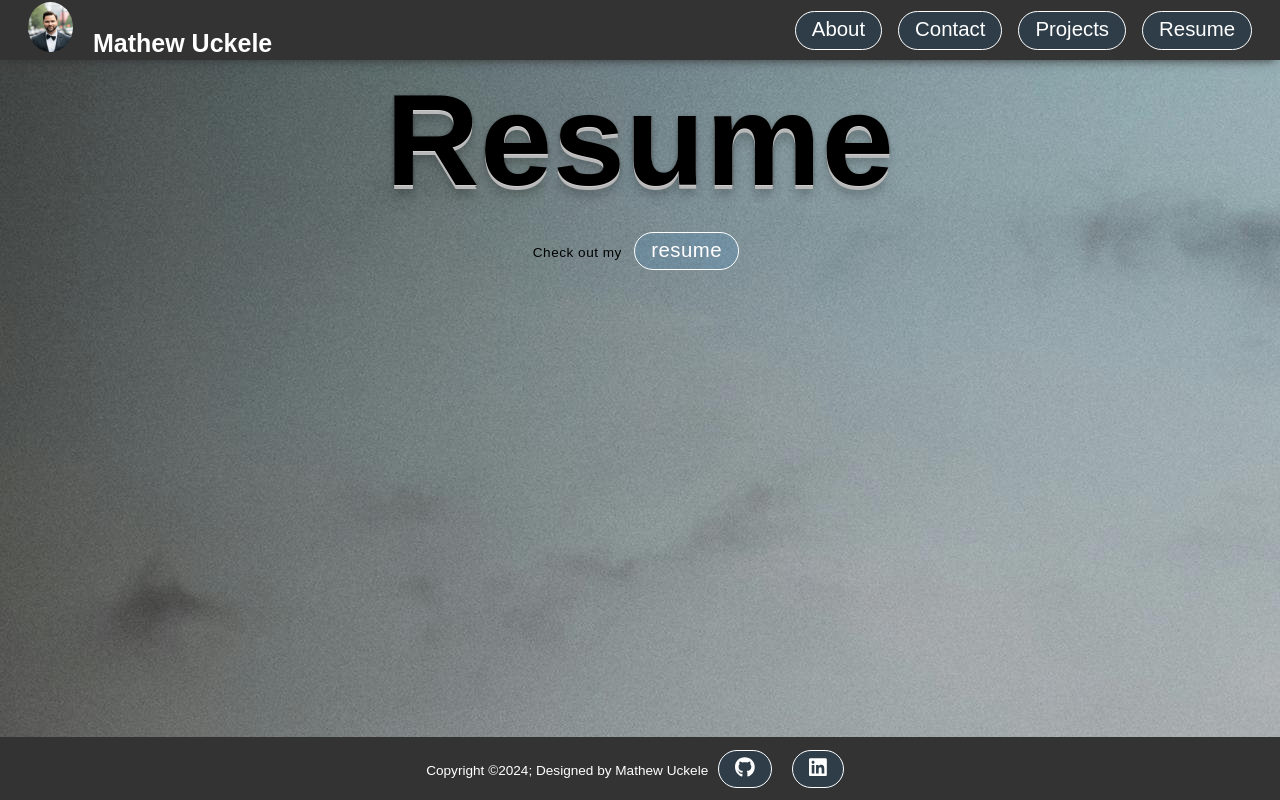
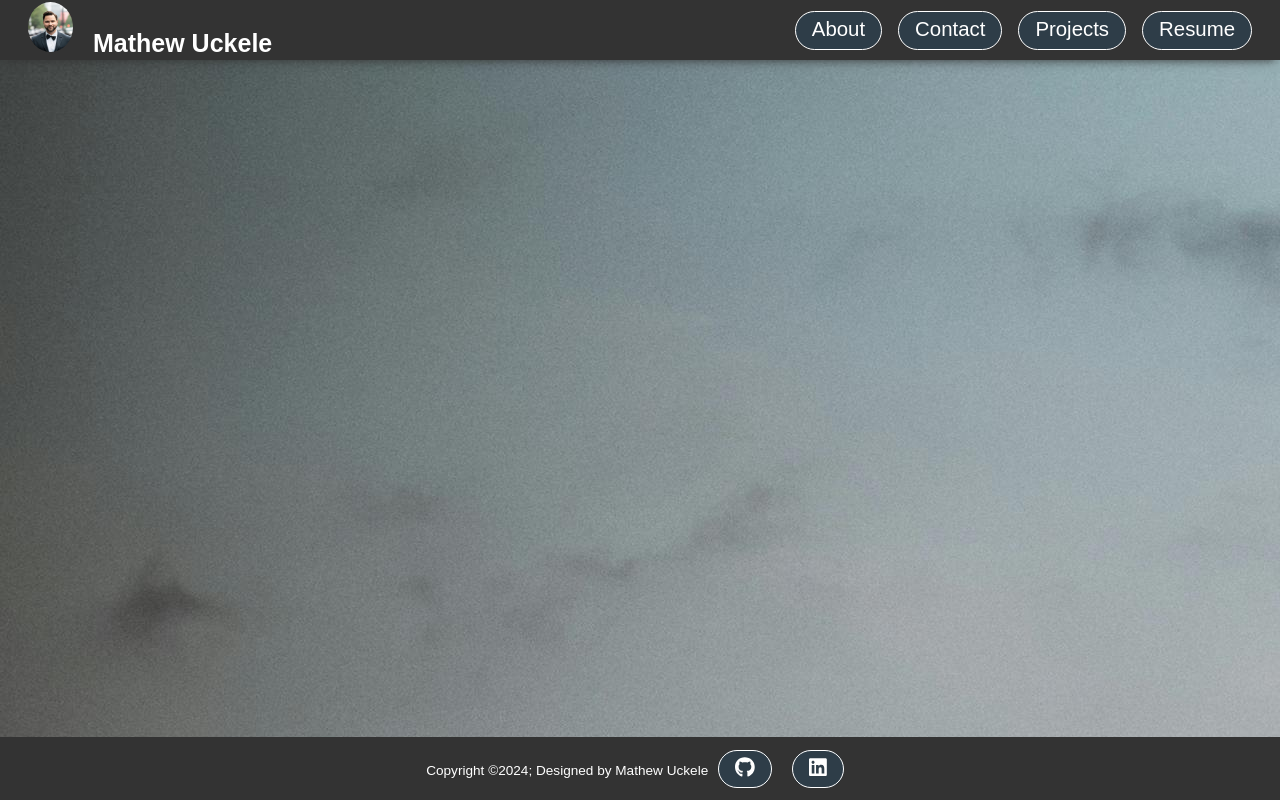
Before and after one commit to muckele/portfolio, a React (Vite) app: page /resume in a window 1280 px wide. Built offline with nearby package versions, Linux system fonts and the light colour scheme.

Commit message:
delete resume page and route, move resume tag to about section

```diff
--- a/src/App.jsx
+++ b/src/App.jsx
@@ -9,7 +9,6 @@ import Footer from './components/Footer.jsx'
 import HomePage from './pages/HomePage'
 import AboutPage from './pages/AboutPage'
 import ContactForm from './pages/ContactForm'
-import ResumePage from './pages/ResumePage'
 import ProjectsPage from './pages/ProjectsPage'
 
 function App() {
@@ -20,7 +19,6 @@ function App() {
         <Route path='/' element={<HomePage />} />
         <Route path='about' element={<AboutPage />} />
         <Route path='Projects' element={<ProjectsPage />} />
-        <Route path='resume' element={<ResumePage />} />
         <Route path='contact' element={<ContactForm />} />
       </Routes>
       <Footer />
--- a/src/pages/AboutPage.jsx
+++ b/src/pages/AboutPage.jsx
@@ -1,9 +1,15 @@
+import resume from '../assets/Mathew Uckele Resume 2024.pdf'
+
 function AboutPage() {
     return (
         <>
             <h1>About</h1>
             <div className="mission-statement">
                 <p>As a versatile and results-driven Full Stack Computer Engineer, I combine a deep understanding of front-end and back-end technologies to deliver innovative and scalable solutions. With a proven track record of successfully navigating complex projects, I excel in designing and implementing robust applications that optimize user experiences and meet business objectives. My proficiency spans a wide range of programming languages, frameworks, and databases, allowing me to adapt seamlessly to evolving technological landscapes. </p>
+            </div>
+            <div>
+                <h2>Resume</h2>
+                <p>Download my <a href= {resume} >resume</a></p>
             </div>
             <div className="fav-things">
                 <h2>Favorite Books</h2>
--- a/src/pages/ResumePage.jsx
+++ /dev/null
@@ -1,12 +0,0 @@
-import resume from '../assets/Mathew Uckele Resume 2024.pdf'
-
-function ResumePage() {
-    return (
-        <div>
-            <h1>Resume</h1>
-            <p>Check out my <a href= {resume} >resume</a></p>
-        </div>
-    )
-}
-
-export default ResumePage
```
